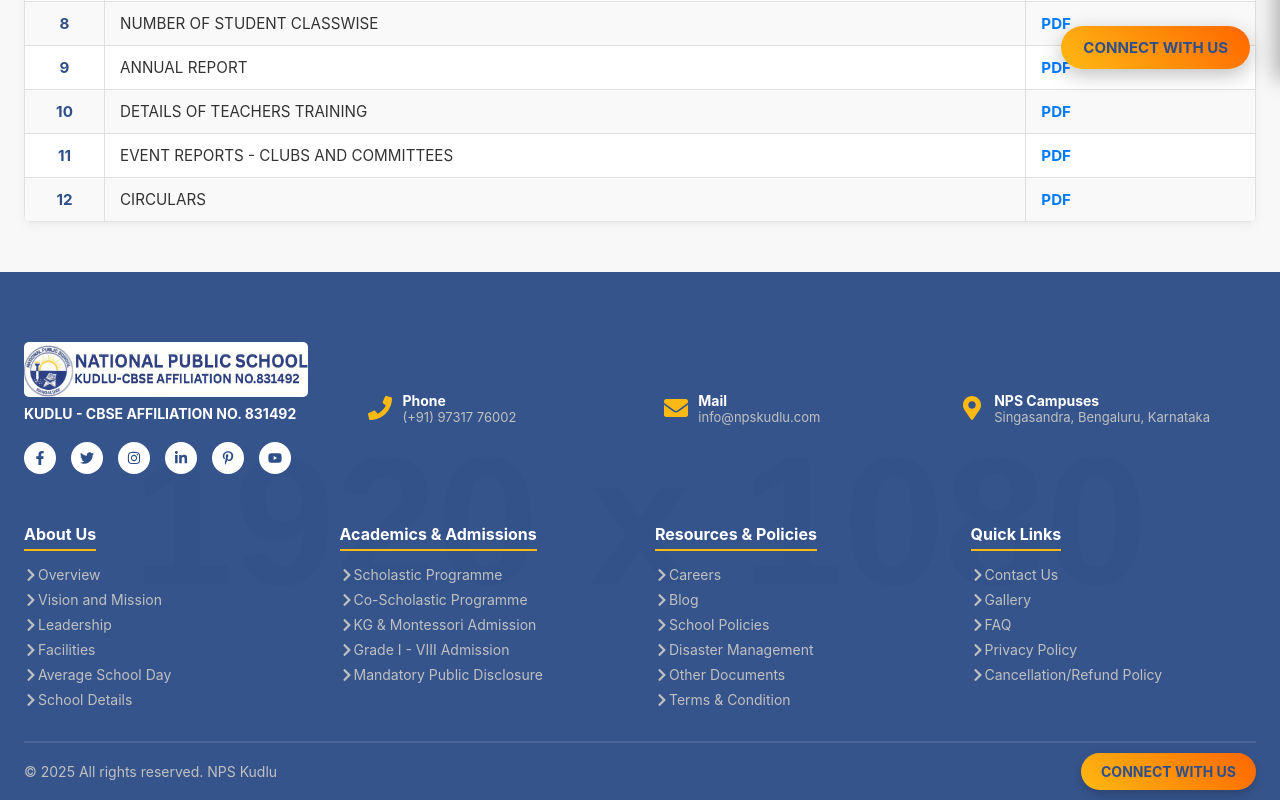
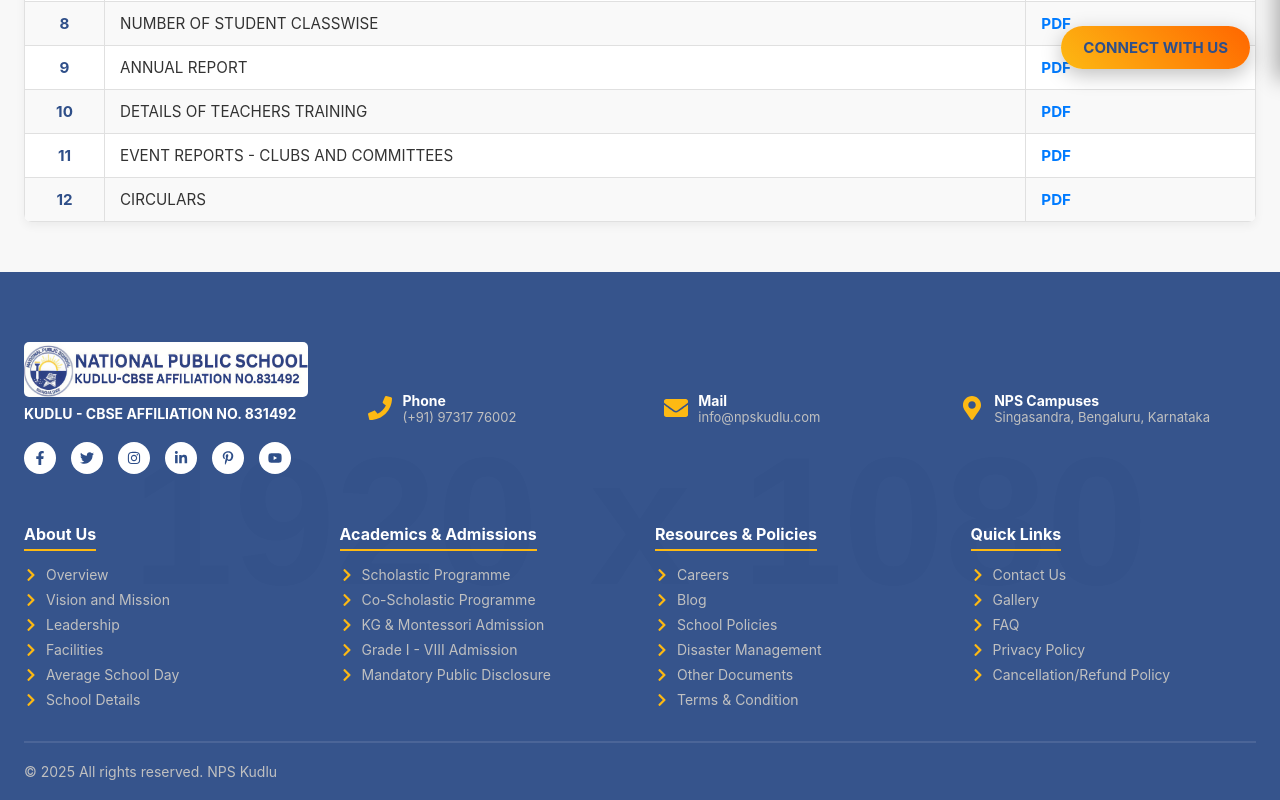
Before and after one commit to akthar3008/school, a React (Create React App) app: page /documents in a window 1280 px wide. Shown: the part 721-1521 px from the top of the page. Built offline with nearby package versions, Linux system fonts and the light colour scheme.

Commit message:
Remove connect button from footer
Removed the connect button from the footer.

```diff
--- a/src/components/layout/Footer.jsx
+++ b/src/components/layout/Footer.jsx
@@ -16,7 +16,7 @@
 const FooterLink = ({ to, text, isExternal = false }) => {
     const content = (
         <>
-        <FaChevronRight classname="footer-right-icon"/>
+            <FaChevronRight className="footer-fixed-arrow" />
             <span className="footer-link-text">{text}</span>
         </>
     );
@@ -149,9 +149,6 @@
                 {/* 4. Footer Bottom (Copyright) */}
                 <div className="footer-bottom footer-bottom-new">
                     <p>© {new Date().getFullYear()} All rights reserved. NPS Kudlu</p>
-                    <div className="connect-button-wrapper">
-                        <Link to="/contact" className="connect-with-us-btn">CONNECT WITH US</Link>
-                    </div>
                 </div>
             </div>
         </footer>
```
